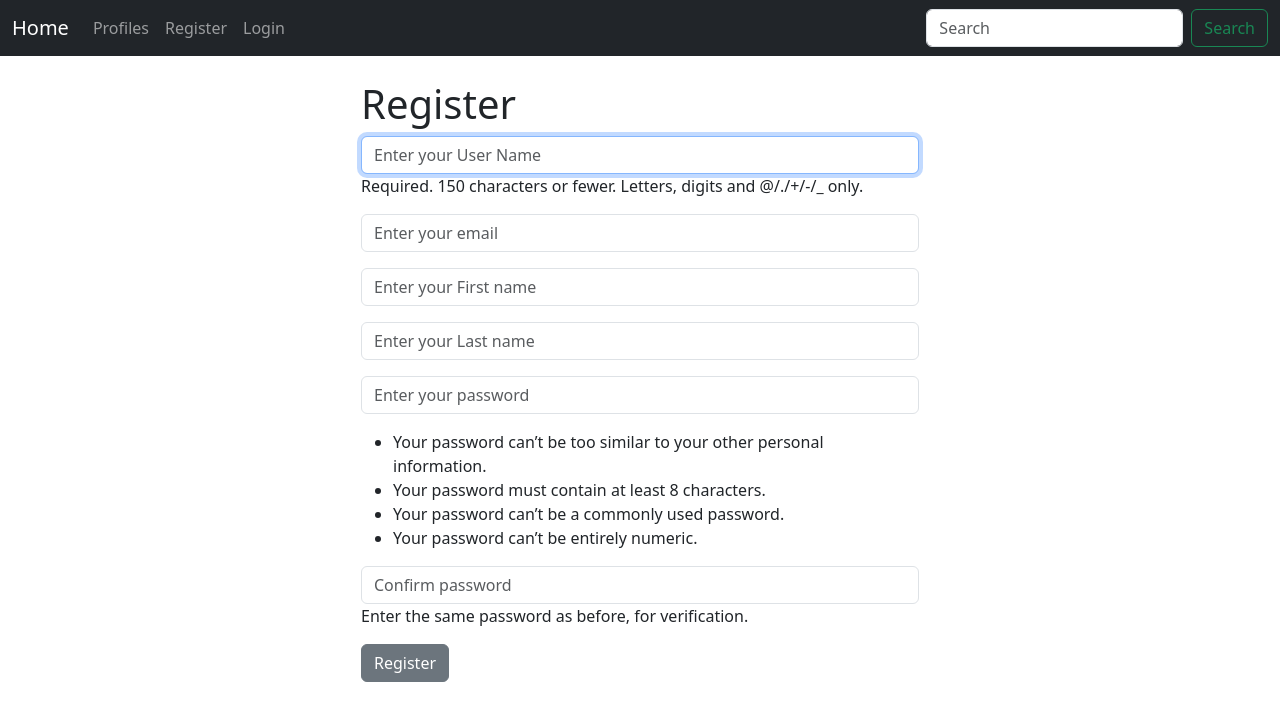
After one commit to deepakselva23/socialmedia, a Django app: page /register/ in a window 1280 px wide. The commit adds this page. Shown: the top 721 px of the page. Run offline with Django 3.2, Linux system fonts and the light colour scheme.

Commit message:
added login and logout

```diff
--- a/twitter/admin.py
+++ b/twitter/admin.py
@@ -1,6 +1,6 @@
 from django.contrib import admin
 from django.contrib.auth.models import Group, User
-from .models import Profile
+from .models import Profile, Meep
 
 admin.site.unregister(Group)
 admin.site.unregister(User)
@@ -14,3 +14,4 @@ class UserAdmin(admin.ModelAdmin):
     inlines = [ProfileInline]
 
 admin.site.register(User, UserAdmin)
+admin.site.register(Meep)
--- /dev/null
+++ b/twitter/form.py
@@ -0,0 +1,51 @@
+from typing import Any
+from django import forms
+from .models import Meep
+
+from django.contrib.auth.forms import UserCreationForm
+from django.contrib.auth.models import User
+
+class MeepForm(forms.ModelForm):
+    body = forms.CharField(required=True,
+                           widget=forms.widgets.Textarea(
+                               attrs={
+                                   "placeholder":"Post Your Tweets",
+                                   "class":"form-control"
+                               }
+                           ),
+                           label="",
+                           )
+    class Meta:
+        model = Meep
+        fields = ('body',)
+        # exclude = ("user",)
+
+
+class SignUp(UserCreationForm):
+
+    email = forms.EmailField( label='', widget=forms.widgets.EmailInput(attrs={'class':'form-control', 'placeholder':'Enter your email'}))
+    first_name = forms.CharField(label='',widget=forms.widgets.TextInput(attrs={'class':'form-control', 'placeholder':'Enter your First name'}))
+    last_name = forms.CharField(label='',widget=forms.widgets.TextInput(attrs={'class':'form-control', 'placeholder':'Enter your Last name'}))
+
+
+    class Meta:
+        model = User
+        fields = ['username', 'email','first_name', 'last_name', 'password1', 'password2']
+
+
+    def __init__(self, *args: Any, **kwargs: Any) -> None:
+        super(SignUp,self).__init__(*args, **kwargs)
+
+        self.fields['username'].widget.attrs['class'] = 'form-control'
+        self.fields['username'].widget.attrs['placeholder'] = 'Enter your User Name'
+        self.fields['username'].label = ''
+
+
+        self.fields['password1'].widget.attrs['class'] = 'form-control'
+        self.fields['password1'].widget.attrs['placeholder'] = 'Enter your password'
+        self.fields['password1'].label = ''
+
+
+        self.fields['password2'].widget.attrs['class'] = 'form-control'
+        self.fields['password2'].widget.attrs['placeholder'] = 'Confirm password'
+        self.fields['password2'].label = ''
--- a/twitter/templates/twitter/navbar.html
+++ b/twitter/templates/twitter/navbar.html
@@ -15,6 +15,17 @@
           <li class="nav-item">
             <a class="nav-link" href="{% url 'profile' request.user.id %}">My Profiles</a>
           </li>
+
+          <li class="nav-item">
+            <a class="nav-link" href="{% url 'logout' %}">Logout</a>
+          </li>
+          {% else %}
+          <li class="nav-item">
+            <a class="nav-link" href="{% url 'register' %}">Register</a>
+          </li>
+          <li class="nav-item">
+            <a class="nav-link" href="{% url 'login' %}">Login</a>
+          </li>
           {% endif %}
 
 
--- /dev/null
+++ b/twitter/templates/twitter/register.html
@@ -0,0 +1,18 @@
+{% extends 'base.html' %}
+
+
+{% block content %}
+<div class="col-md-6 offset-md-3">
+
+    <h1>Register</h1>
+    <form  method="POST" action="">
+        {% csrf_token %}
+
+        {{ form.as_p }}
+        <button type="submit" class="btn btn-secondary">Register</button>
+    </form>
+</div>
+
+
+
+{% endblock %}
--- a/twitter/urls.py
+++ b/twitter/urls.py
@@ -5,4 +5,8 @@ urlpatterns=[
     path('', views.home, name='home'),
     path('profile_list/', views.profile_list, name='profile_list'),
     path('profile/<int:pk>', views.profile, name='profile'),
+    path('login/', views.login_user, name='login'),
+    path('logout/', views.logout_user, name='logout'),
+    path('register/', views.register_user, name='register'),
+
 ]
--- a/twitter/views.py
+++ b/twitter/views.py
@@ -1,12 +1,39 @@
 from django.shortcuts import render, redirect
-from .models import Profile
+from .models import Profile, Meep
 from django.contrib import messages
+
+from .form import MeepForm,SignUp
+
+from django.contrib.auth import login, logout, authenticate
+
 
 
 # Create your views here.
 
 def home(request):
-    return render(request, 'home.html', {})
+    meeps = {}
+
+
+    meeps = Meep.objects.all().order_by('-created_at')
+    if request.user.is_authenticated:
+
+
+        form = MeepForm
+
+        if request.method == "POST":
+            form = MeepForm(request.POST)
+
+            if form.is_valid():
+                meep = form.save(commit=False)
+                meep.user = request.user
+                meep.save()
+
+                messages.success(request, ("Meep Published!"))
+                return redirect('home')
+
+        return render(request, 'home.html', {"meeps":meeps, "form":form})
+    else:
+        return render(request, 'home.html', {"meeps":meeps})
 
 def profile_list(request):
     if request.user.is_authenticated:
@@ -21,7 +48,7 @@ def profile_list(request):
 def profile(request, pk):
     if request.user.is_authenticated:
         profile = Profile.objects.get(user_id=pk)
-
+        meeps = Meep.objects.filter(user_id=pk).order_by('-created_at')
         if request.method == "POST":
             current_user_profile = request.user.profile
             action = request.POST['follow']
@@ -31,7 +58,49 @@ def profile(request, pk):
             elif action == "follow":
                 current_user_profile.follows.add(profile)
 
-        return render(request, 'profile.html',{"profile":profile})
+        return render(request, 'profile.html',{"profile":profile, "meeps": meeps})
     else:
         messages.success(request, ("User must Logged in to view this page"))
         return redirect('home')
+
+
+def login_user(request):
+
+    if request.method=="POST":
+        username = request.POST['username']
+        password = request.POST['password']
+        user = authenticate(username=username, password=password)
+        if user is not None:
+            login(request, user)
+            messages.success(request, ("You have been loggedin!!"))
+        else:
+            messages.success(request, ("The given username and password doesnot match"))
+
+        return redirect('home')
+
+    else:
+        return render(request, 'login.html')
+
+
+def logout_user(request):
+    logout(request)
+    return redirect('home')
+
+
+def register_user(request):
+    form = SignUp
+    if request.method == "POST":
+        form = SignUp(request.POST)
+        if form.is_valid():
+            form.save()
+            username = form.cleaned_data['username']
+            password = form.cleaned_data['password1']
+            user = authenticate(username=username, password=password)
+            login(request,user)
+            messages.success(request, ("The Register is successful"))
+            return redirect('home')
+        else:
+            print("invalid form")
+
+
+    return render(request, 'register.html',{ "form":form })
```
Also changed, not shown: twitter/models.py (+13 -0 lines), twitter/templates/twitter/home.html (+43 -1 lines), twitter/templates/twitter/login.html (added, +29 -0 lines), twitter/templates/twitter/profile.html (+21 -3 lines).
